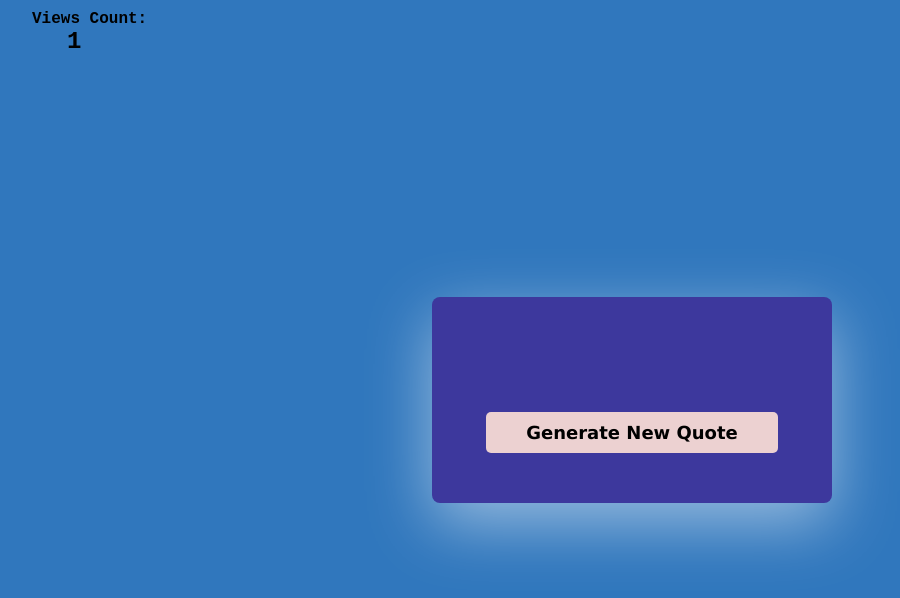
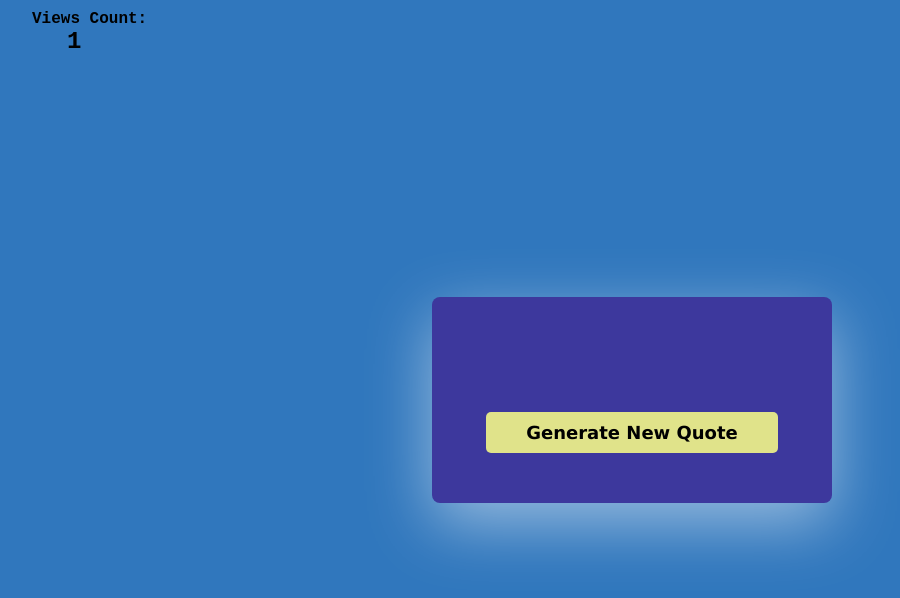
Before and after one commit to aashu-kattel/quote_generator, a plain HTML site: page index.html in a window 1280 px wide. In both pictures the pointer is over the button "Generate New Quote". Shown: the whole page, without its empty margins (8-908 px from the left). Drawn offline with Linux system fonts and the light colour scheme.

Commit message:
Update style.css

```diff
--- a/style.css
+++ b/style.css
@@ -43,11 +43,13 @@
     color: #000000;
     cursor: pointer;
   }
+   .container button:hover {
+    background-color: #e0e38a;
+  }
   h2 {
     font-family: 'Couriere New', monospace;
     padding : 0 0 0 75px;
   }
-
   h4 {
     font-family: 'Couriere New', monospace;
     padding : 10px 0 0 40px;
```
